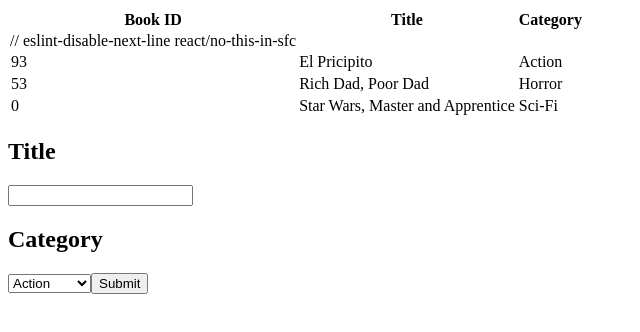
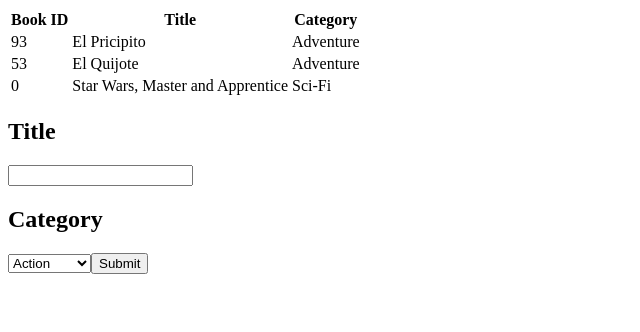
Before and after one commit to jcromerohdz/mb-bookstore, a React (Create React App) app: page / in a window 1280 px wide. Shown: the top 332 px of the page, without its empty margins (0-640 px from the left). Built offline with nearby package versions, Linux system fonts and the light colour scheme.

Commit message:
Changing the initialState

```diff
--- a/src/containers/BooksForm.jsx
+++ b/src/containers/BooksForm.jsx
@@ -12,11 +12,9 @@ class BooksForm extends React.Component {
       title: '',
       category: categories[0],
     };
-    this.handleChange = this.handleChange.bind(this);
-    this.handleSubmit = this.handleSubmit.bind(this);
   }
 
-  handleChange(e) {
+  handleChange = (e) => {
     if (e.target.name === 'title') {
       this.setState({
         title: e.target.value,
@@ -28,7 +26,7 @@ class BooksForm extends React.Component {
     }
   }
 
-  handleSubmit(e) {
+  handleSubmit = (e) => {
     const { title } = this.state;
     const { createBook } = this.props;
     e.preventDefault();
--- a/src/containers/BooksList.jsx
+++ b/src/containers/BooksList.jsx
@@ -6,8 +6,6 @@ import { removeBook } from '../actions/index';
 
 const BookList = ({ books, removeBook }) => (
   <table>
-    // eslint-disable-next-line react/no-this-in-sfc
-    {console.log(books)}
     <thead>
       <tr>
         <th>Book ID</th>
--- a/src/index.js
+++ b/src/index.js
@@ -11,12 +11,12 @@ const initialState = {
     {
       id: Math.floor(Math.random() * 100),
       title: 'El Pricipito',
-      category: 'Action',
+      category: 'Adventure',
     },
     {
       id: Math.floor(Math.random() * 100),
-      title: 'Rich Dad, Poor Dad',
-      category: 'Horror',
+      title: 'El Quijote',
+      category: 'Adventure',
     },
     {
       id: Math.floor(Math.random() * 100),
--- a/src/reducers/books.js
+++ b/src/reducers/books.js
@@ -3,9 +3,7 @@ import { CREATE_BOOK, REMOVE_BOOK } from '../actions/index';
 const bookReducer = (state = [], action) => {
   switch (action.type) {
     case CREATE_BOOK:
-      console.log([...state.books, action.book]);
-      console.log(action.book);
-      return [...state, action.book];
+      return { books: [...state.books, action.book] };
     case REMOVE_BOOK:
       return state.filter(book => book.id !== parseInt(action.id, 2));
     default:
```
